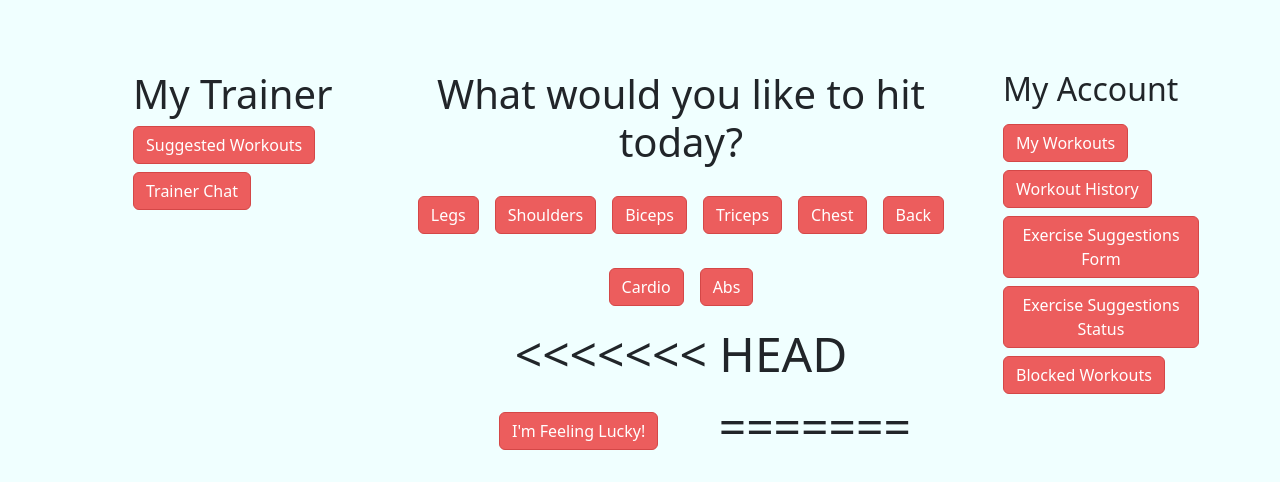
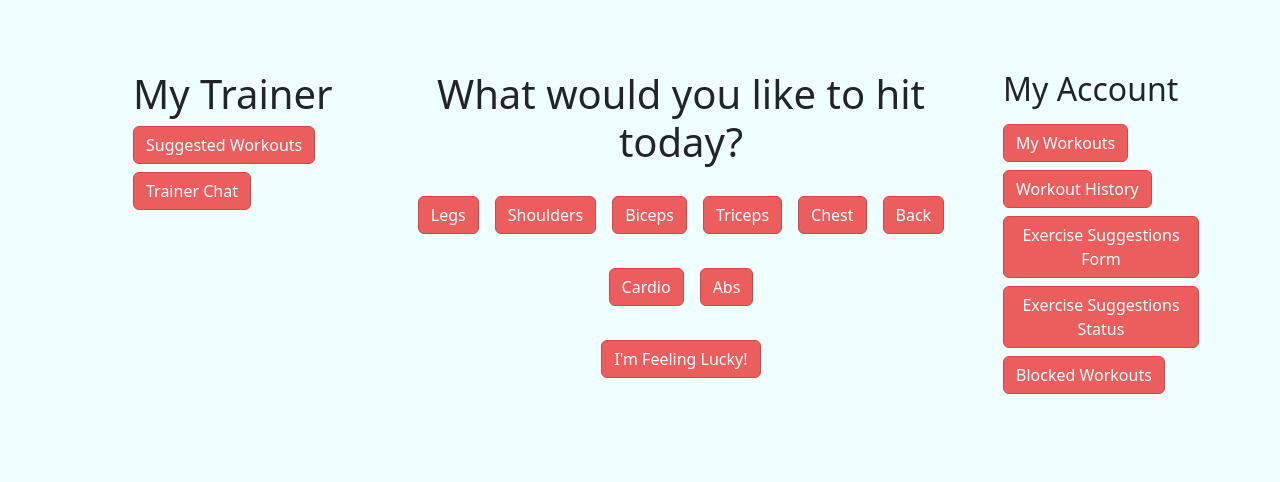
Before and after one commit to griffineast/Workout-Builder, a Vue app in the folder capstone/vue/: page / in a window 1280 px wide. Shown: the part 182-664 px from the top of the page. Built offline with nearby package versions, Linux system fonts and the light colour scheme; no server answers; sample sign-in values are in the browser's storage.

Commit message:
fixed merge

```diff
--- a/capstone/vue/src/components/UserColumn.vue
+++ b/capstone/vue/src/components/UserColumn.vue
@@ -15,11 +15,8 @@
                 {{btn.name}}
             </button>
         </div>
-<<<<<<< HEAD
-            <button class="btn btn-primary mx-5" :class="{active:isActive}" @click= "toggleImFeelingLucky">I'm Feeling Lucky!</button>
-=======
+
             <button class="btn btn-primary mx-5" :class="{active:luckyButton.active}" @click="toggleImFeelingLucky">I'm Feeling Lucky!</button>
->>>>>>> main
             </div>
             </div>
     <div class="mx-auto" style="width: 220px;">
```
